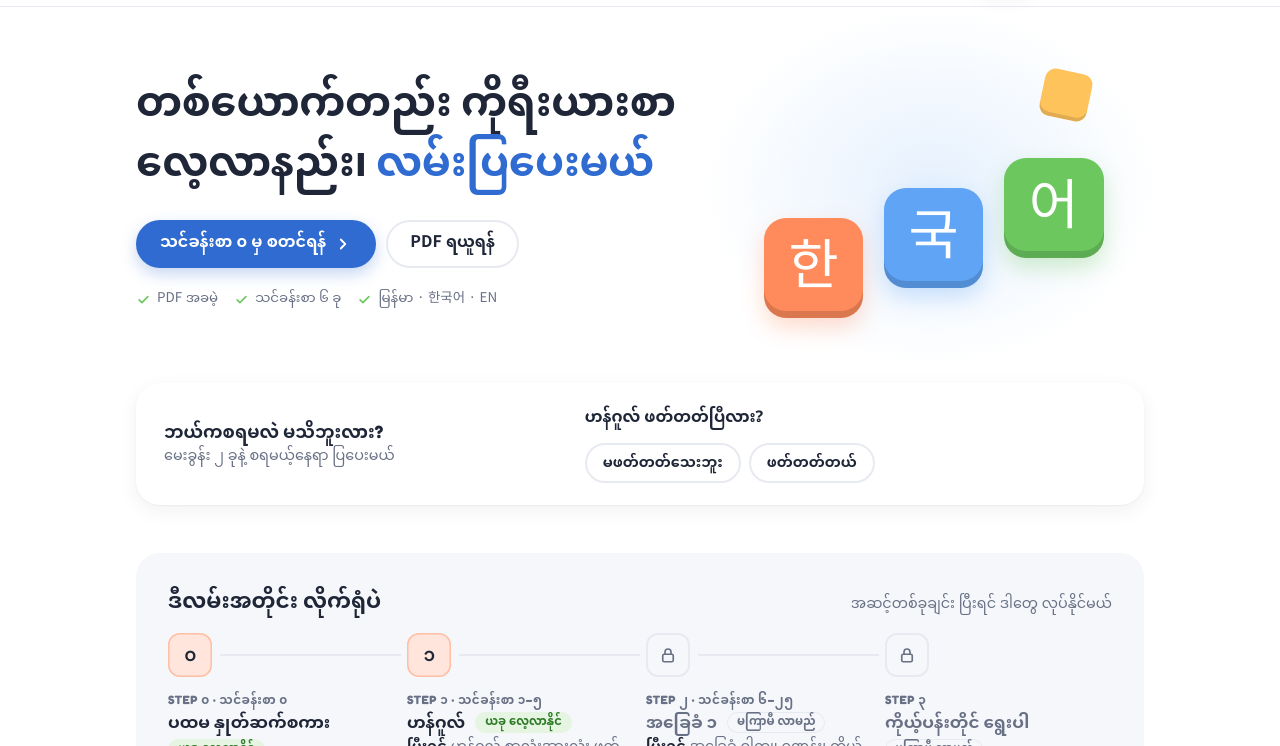
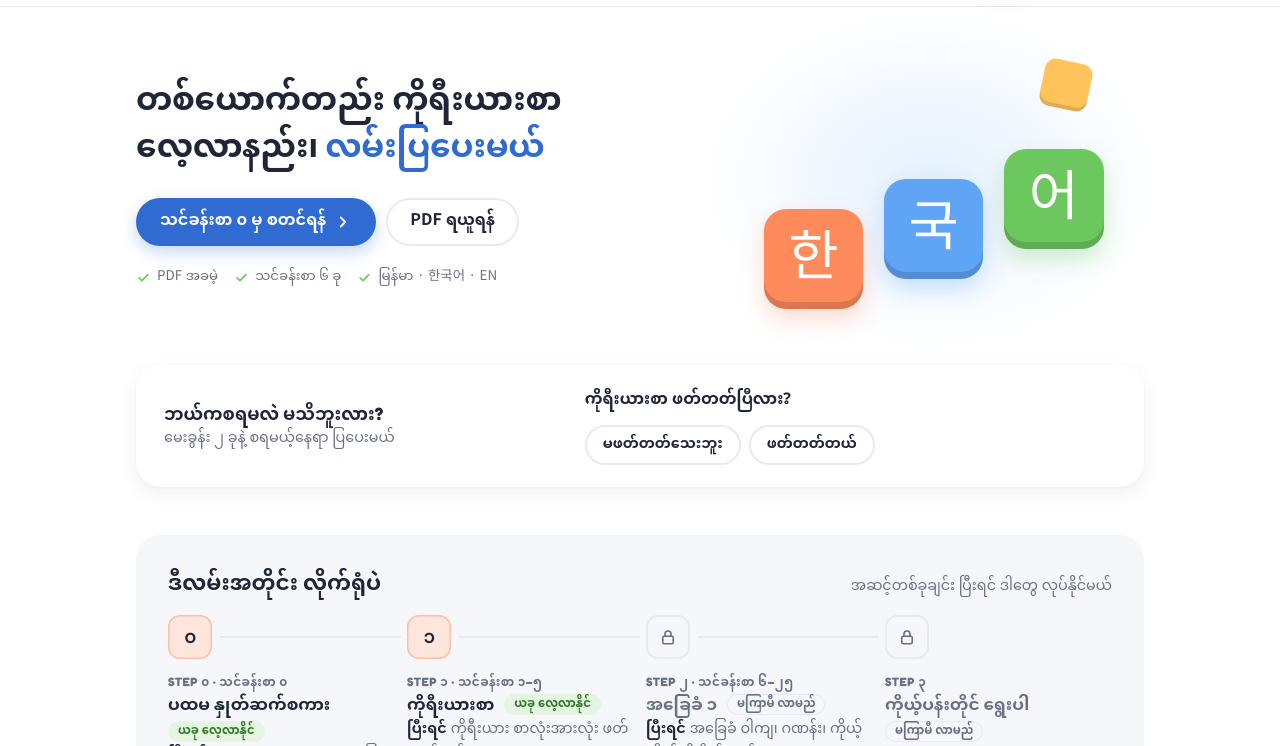
Before and after one commit to kukimini/korean-playground, a plain HTML site: page index.html in a window 1280 px wide. Shown: the part 54-800 px from the top of the page. Drawn offline with Linux system fonts and the light colour scheme.

Commit message:
Smaller Burmese hero title (#14)
* Smaller Burmese hero title; keep words whole when wrapping

Co-Authored-By: Claude Opus 5.5 <noreply@anthropic.com>
Claude-Session: https://claude.ai/code/session_01CkMi68H2XF4oh8TqxUTJhw

* Burmese: write Hangul as ကိုရီးယားစာ

Co-Authored-By: Claude Opus 5.5 <noreply@anthropic.com>
Claude-Session: https://claude.ai/code/session_01CkMi68H2XF4oh8TqxUTJhw

---------

Co-authored-by: Claude <noreply@anthropic.com>

```diff
--- a/assets/css/style.css
+++ b/assets/css/style.css
@@ -262,6 +262,9 @@ main {
   letter-spacing: -.01em;
   word-break: keep-all;
 }
+.hero h1 .w { white-space: nowrap; }
+/* Burmese script runs wide and tall, so its headline is set a step smaller */
+html[lang="my"] .hero h1 { font-size: clamp(1.35rem, 4.4vw, 2.05rem); }
 .hero h1 em {
   font-style: normal;
   color: var(--brand-strong);
--- a/assets/js/app.js
+++ b/assets/js/app.js
@@ -85,7 +85,10 @@ function renderHome() {
   const lessons = published();
   const first = lessons[0];
   // "{word}" in the tagline is highlighted.
-  const tagline = esc(t("tagline")).replace(/\{(.+?)\}/, "<em>$1</em>");
+  // Each space-separated word is kept whole so Burmese never breaks mid-word.
+  const tagline = esc(t("tagline"))
+    .replace(/[^\s{}]+/g, w => `<span class="w">${w}</span>`)
+    .replace(/\{(.+?)\}/, "<em>$1</em>");
 
   const roadmap = (state.route || []).map(r => {
     const open = r.status === "open";
--- a/data/i18n.json
+++ b/data/i18n.json
@@ -34,7 +34,7 @@
     "startHere": "ဒီကစမယ်",
     "helperTitle": "ဘယ်ကစရမလဲ မသိဘူးလား?",
     "helperSub": "မေးခွန်း ၂ ခုနဲ့ စရမယ့်နေရာ ပြပေးမယ်",
-    "q1": "ဟန်ဂူလ် ဖတ်တတ်ပြီလား?",
+    "q1": "ကိုရီးယားစာ ဖတ်တတ်ပြီလား?",
     "q1yes": "ဖတ်တတ်တယ်",
     "q1no": "မဖတ်တတ်သေးဘူး",
     "q2": "ကိုရီးယားလို ကိုယ့်ကိုယ်ကို မိတ်ဆက်နိုင်ပြီလား?",
--- a/data/lessons.json
+++ b/data/lessons.json
@@ -5,7 +5,7 @@
       "color": "orange",
       "status": "open",
       "title": {
-        "my": "ဟန်ဂူလ်",
+        "my": "ကိုရီးယားစာ",
         "ko": "한글",
         "en": "Hangul"
       },
@@ -274,7 +274,7 @@
       "start": "hangul-01",
       "color": "orange",
       "title": {
-        "my": "ဟန်ဂူလ်",
+        "my": "ကိုရီးယားစာ",
         "ko": "한글",
         "en": "Hangul"
       },
@@ -284,7 +284,7 @@
         "en": "Lessons 1–5"
       },
       "canDo": {
-        "my": "ဟန်ဂူလ် စာလုံးအားလုံး ဖတ်တတ်မယ်",
+        "my": "ကိုရီးယား စာလုံးအားလုံး ဖတ်တတ်မယ်",
         "ko": "한글을 모두 읽을 수 있어요",
         "en": "Read any Hangul"
       }
--- a/index.html
+++ b/index.html
@@ -14,7 +14,7 @@
   <link rel="preconnect" href="https://fonts.googleapis.com">
   <link rel="preconnect" href="https://fonts.gstatic.com" crossorigin>
   <link href="https://fonts.googleapis.com/css2?family=Fredoka:wght@600;700&family=Jua&family=Noto+Sans+KR:wght@400;700&family=Noto+Sans+Myanmar:wght@400;700&display=swap" rel="stylesheet">
-  <link rel="stylesheet" href="assets/css/style.css?v=8">
+  <link rel="stylesheet" href="assets/css/style.css?v=9">
 </head>
 <body>
   <a class="skip" href="#app">Skip to content</a>
@@ -42,6 +42,6 @@
     <p>© 2026 KOREAN PLAYGROUND · 민아쌤</p>
   </footer>
 
-  <script src="assets/js/app.js?v=8"></script>
+  <script src="assets/js/app.js?v=9"></script>
 </body>
 </html>
```
